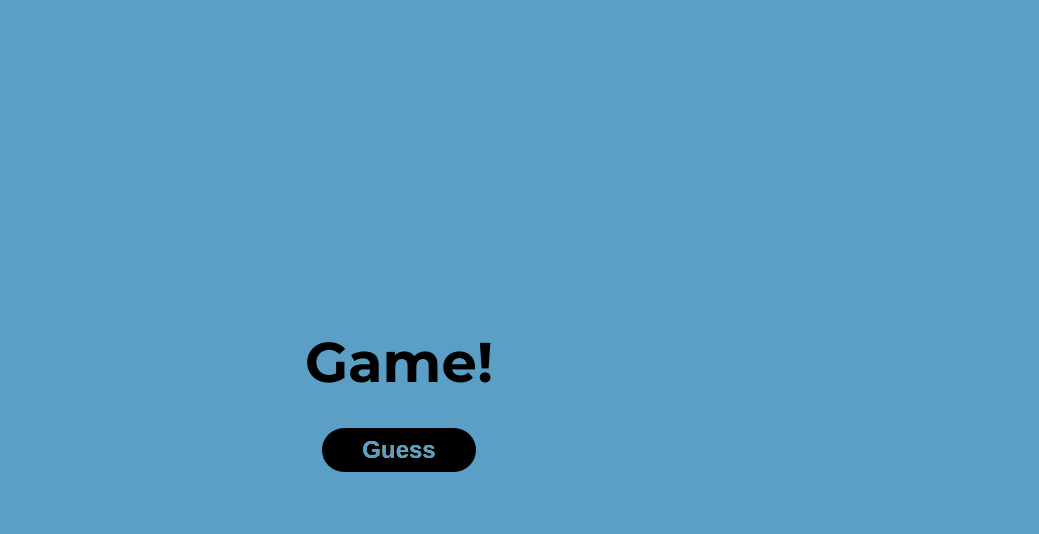
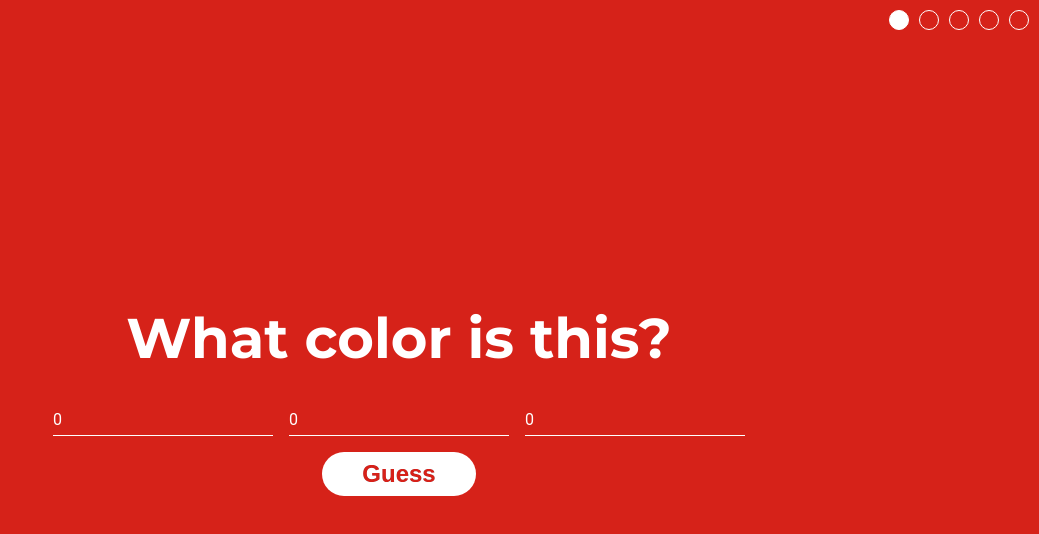
Before and after one commit to MateCon/ColorGuessr, a React (Create React App) app: page /game in a window 1280 px wide. Shown: the top 534 px of the page, without its empty margins (241-1280 px from the left). Built offline with nearby package versions, Linux system fonts and the light colour scheme.

Commit message:
create game loop

```diff
--- a/src/App.scss
+++ b/src/App.scss
@@ -20,10 +20,28 @@
 		color: white;
 	}
 
+	input {
+		color: white;
+	}
+
+	.MuiInput-underline:before {
+		border-bottom: 1px solid white;
+	}
+
 	button {
 		background-color: white;
 		color: black;
 		mix-blend-mode: lighten;
+	}
+
+	.display-round {
+		div {
+			border: 1px solid white;
+		}
+
+		.fill {
+			background-color: white;
+		}
 	}
 }
 
@@ -32,10 +50,28 @@
 		color: black;
 	}
 
+	input {
+		color: black;
+	}
+
+	.MuiInput-underline:before {
+		border-bottom: 1px solid black;
+	}
+
 	button {
 		background-color: black;
 		color: white;
 		mix-blend-mode: darken;
+	}
+
+	.display-round {
+		div {
+			border: 1px solid black;
+		}
+
+		.fill {
+			background-color: black;
+		}
 	}
 }
 
@@ -44,6 +80,18 @@ section {
 	flex-direction: column;
 	align-items: center;
 	gap: 2rem;
+}
+
+form {
+	display: flex;
+	flex-direction: column;
+	gap: 1rem;
+	align-items: center;
+
+	div {
+		display: flex;
+		gap: 1rem;
+	}
 }
 
 button {
@@ -55,9 +103,43 @@ button {
 	mix-blend-mode: darken;
 	font-size: 1.5rem;
 	font-weight: 600;
+	transform: all 0.2s;
+
+	&:hover {
+		cursor: pointer;
+		transform: scale(1.05);
+	}
 }
 
 h1 {
 	font-size: 3.5rem;
 	font-weight: 700;
 }
+
+.display-round {
+	position: absolute;
+	top: 10px;
+	right: 10px;
+	display: flex;
+	flex-direction: row;
+	gap: 10px;
+
+	div {
+		width: 20px;
+		height: 20px;
+		border-radius: 50%;
+		border: none;
+	}
+}
+
+// slider
+.MuiSlider-rail,
+.MuiSlider-track {
+	height: 20px !important;
+}
+
+.MuiSlider-thumb.Mui-disabled {
+	transform: translate(-5px, 3px);
+	width: 20px !important;
+	height: 20px !important;
+}
--- a/src/App.tsx
+++ b/src/App.tsx
@@ -10,21 +10,34 @@ import "./App.scss";
 
 const App: FC = () => {
 	const [color, setColor] = useState<RGB>({ r: 0, g: 0, b: 0 });
+	const [prevColor, setPrevColor] = useState<RGB>({ r: 0, g: 0, b: 0 });
+	const [scores, setScores] = useState<Array<number>>([0, 0, 0, 0, 0]);
+	const [round, setRound] = useState<number>(0);
 
 	useEffect(() => {
+		changeColor();
+	}, [setColor]);
+
+	const changeColor = (): void => {
 		const c: RGB = generateColor();
 		setColor(c);
 		setBgColor(c);
 		setTheme(getTheme(c));
-	}, [setColor]);
+	};
+
+	const restart = (): void => {
+		setScores([0, 0, 0, 0, 0]);
+		setRound(0);
+		changeColor();
+	};
 
 	return (
 		<BrowserRouter>
 			<Routes>
 				<Route path='/' element={<Index />} />
-				<Route path='/game' element={<Game />} />
-				<Route path='/results' element={<Results />} />
-				<Route path='/end-screen' element={<EndScreen />} />
+				<Route path='/game' element={<Game color={color} setColor={setColor} round={round} setRound={setRound} setScores={setScores} changeColor={changeColor} setPrevColor={setPrevColor} />} />
+				<Route path='/results' element={<Results scores={scores} round={round} color={color} prevColor={prevColor} />} />
+				<Route path='/end-screen' element={<EndScreen scores={scores} restart={restart} />} />
 				<Route path='*' element={<h1>404 - Page not found.</h1>} />
 			</Routes>
 		</BrowserRouter>
--- /dev/null
+++ b/src/components/DisplayRound.tsx
@@ -0,0 +1,30 @@
+import { FC, useEffect, useState } from 'react';
+
+interface Props {
+    round: number;
+}
+
+const DisplayRound: FC<Props> = ({ round }) => {
+    const [bitArr, setBitArr] = useState<Array<boolean>>([false, false, false, false, false]);
+
+    useEffect(() => {
+        const arr = [];
+        for (let i = 0; i < 5; i++) {
+            if (i < round) arr.push(true);
+            else arr.push(false);
+        }
+        setBitArr(arr);
+        console.log(arr);
+    }, [round, setBitArr]);
+
+
+    return (
+        <div className="display-round">
+            {bitArr.map((bit, i) => (
+                <div key={i} className={bit ? "fill" : ""} />
+            ))}
+        </div>
+    )
+}
+
+export default DisplayRound;
--- a/src/components/EndScreen.tsx
+++ b/src/components/EndScreen.tsx
@@ -1,10 +1,35 @@
-import { FC } from "react";
+import { Slider } from "@material-ui/core";
+import { FC, useEffect, useState } from "react";
+import { useNavigate } from "react-router-dom";
 
-const Index: FC = () => {
+interface Props {
+	scores: Array<number>;
+	restart: () => void;
+}
+
+const Index: FC<Props> = ({ scores, restart }) => {
+	const [finalScore, setFinalScore] = useState<number>(0);
+	const navigate = useNavigate();
+
+	useEffect(() => {
+		let sum: number = 0;
+		for (let s of scores) {
+			sum += s;
+		}
+		setFinalScore(Math.floor(sum / scores.length));
+	}, [scores, setFinalScore]);
+
 	return (
 		<section>
-			<h1>End Screen!</h1>
-			<button className="btn btn-dark">Play Again</button>
+			<h1>Your final score was {finalScore}!</h1>
+			<Slider
+				defaultValue={finalScore / 5000 * 100}
+				disabled
+			/>
+			<button className="btn btn-dark" onClick={() => {
+				restart();
+				navigate("/game");
+			}}>Play Again</button>
 		</section>
 	);
 };
--- a/src/components/Game.tsx
+++ b/src/components/Game.tsx
@@ -1,12 +1,85 @@
-import { FC } from "react";
+import { FC, useEffect } from "react";
+import { RGB } from "../types/interfaces";
+import { Formik, Form } from "formik";
+import TextField from "./TextField";
+import * as yup from "yup";
+import { useNavigate } from "react-router-dom";
+import DisplayRound from "./DisplayRound";
+import { getScore } from "../helpers/ColorMethods";
 
-const Index: FC = () => {
+const validationSchema = yup.object({
+	r: yup.number().required("This field is required").min(0, "The minumum is 0").max(255, "The maximum is 255"),
+	g: yup.number().required("This field is required").min(0, "The minumum is 0").max(255, "The maximum is 255"),
+	b: yup.number().required("This field is required").min(0, "The minumum is 0").max(255, "The maximum is 255")
+});
+
+interface Props {
+	color: RGB;
+	setColor: (color: RGB) => void;
+	round: number;
+	setRound: (a: any) => void;
+	setScores: (a: any) => void;
+	changeColor: () => void;
+	setPrevColor: (color: RGB) => void;
+};
+
+const Game: FC<Props> = ({ color, setColor, round, setRound, setScores, changeColor, setPrevColor }) => {
+	const navigate = useNavigate();
+
+	useEffect(() => {
+		setRound((r: number) => r + 1);
+		changeColor();
+	}, [setRound]);
+
 	return (
 		<section>
-			<h1>Game!</h1>
-			<button className="btn btn-dark">Guess</button>
+			<DisplayRound round={round} />
+			<h1>What color is this?</h1>
+			<Formik
+				initialValues={{
+					r: 0,
+					g: 0,
+					b: 0,
+				}}
+				validationSchema={validationSchema}
+				onSubmit={async (values, { setSubmitting }) => {
+					setSubmitting(true);
+					const c: RGB = { ...values };
+					setScores((scores: Array<number>) => {
+						scores[round - 1] = getScore(c, color);
+						return scores;
+					});
+					setPrevColor(color);
+					setColor(c);
+					setSubmitting(false);
+					navigate("/results");
+				}}
+			>
+				{() => (
+					<Form className="form">
+						<div>
+							<TextField
+								placeholder="Red"
+								name="r"
+								type="number"
+							/>
+							<TextField
+								placeholder="Green"
+								name="g"
+								type="number"
+							/>
+							<TextField
+								placeholder="Blue"
+								name="b"
+								type="number"
+							/>
+						</div>
+						<button type="submit" className="btn btn-dark">Guess</button>
+					</Form>
+				)}
+			</Formik>
 		</section>
 	);
 };
 
-export default Index;
+export default Game;
--- a/src/components/Results.tsx
+++ b/src/components/Results.tsx
@@ -1,10 +1,33 @@
 import { FC } from "react";
+import DisplayRound from "./DisplayRound";
+import { useNavigate } from "react-router-dom";
+import { RGB } from "../types/interfaces";
+import Slider from "@material-ui/core/Slider";
 
-const Index: FC = () => {
+interface Props {
+	scores: Array<number>;
+	round: number;
+	color: RGB;
+	prevColor: RGB;
+}
+
+const Index: FC<Props> = ({ scores, round, color, prevColor }) => {
+	const navigate = useNavigate();
+
 	return (
 		<section>
-			<h1>Color Guessr!</h1>
-			<button className="btn btn-dark">Next</button>
+			<DisplayRound round={round} />
+			<h1>You scored {scores[round - 1]}!</h1>
+			<Slider
+				defaultValue={scores[round - 1] / 5000 * 100}
+				disabled
+			/>
+			<p>Your guess was: {color.r}, {color.g}, {color.b}</p>
+			<p>The correct answer was: {prevColor.r}, {prevColor.g}, {prevColor.b}</p>
+			<button className="btn btn-dark" onClick={() => {
+				if (round < 5) navigate("/game");
+				else navigate("/end-screen");
+			}}>Next</button>
 		</section>
 	);
 };
--- /dev/null
+++ b/src/components/TextField.tsx
@@ -0,0 +1,24 @@
+import { FC } from "react";
+import { useField, FieldAttributes } from "formik";
+import { TextField as TextFieldTag } from "@material-ui/core";
+
+const TextField: FC<FieldAttributes<{}>> = ({
+	placeholder,
+	type,
+	...props
+}) => {
+	const [field, meta] = useField<{}>(props);
+	const errorText = meta.error && meta.touched ? meta.error : "";
+
+	return (
+		<TextFieldTag
+			placeholder={placeholder}
+			{...field}
+			helperText={errorText}
+			error={!!errorText}
+			type={type ? type : "text"}
+		/>
+	);
+};
+
+export default TextField;
--- a/src/helpers/ColorMethods.ts
+++ b/src/helpers/ColorMethods.ts
@@ -18,7 +18,7 @@ const map = (value: number, x1: number, y1: number, x2: number, y2: number): num
 
 export const getScore = (guess: RGB, target: RGB): number => {
     const diff = Math.abs(guess.r - target.r) + Math.abs(guess.g - target.g) + Math.abs(guess.b - target.b);
-    return 5000 - map(diff, 0, 756, 0, 5000);
+    return Math.floor(5000 - map(diff, 0, 756, 0, 5000));
 }
 
 export const setBgColor = (color: RGB): void => {
```
